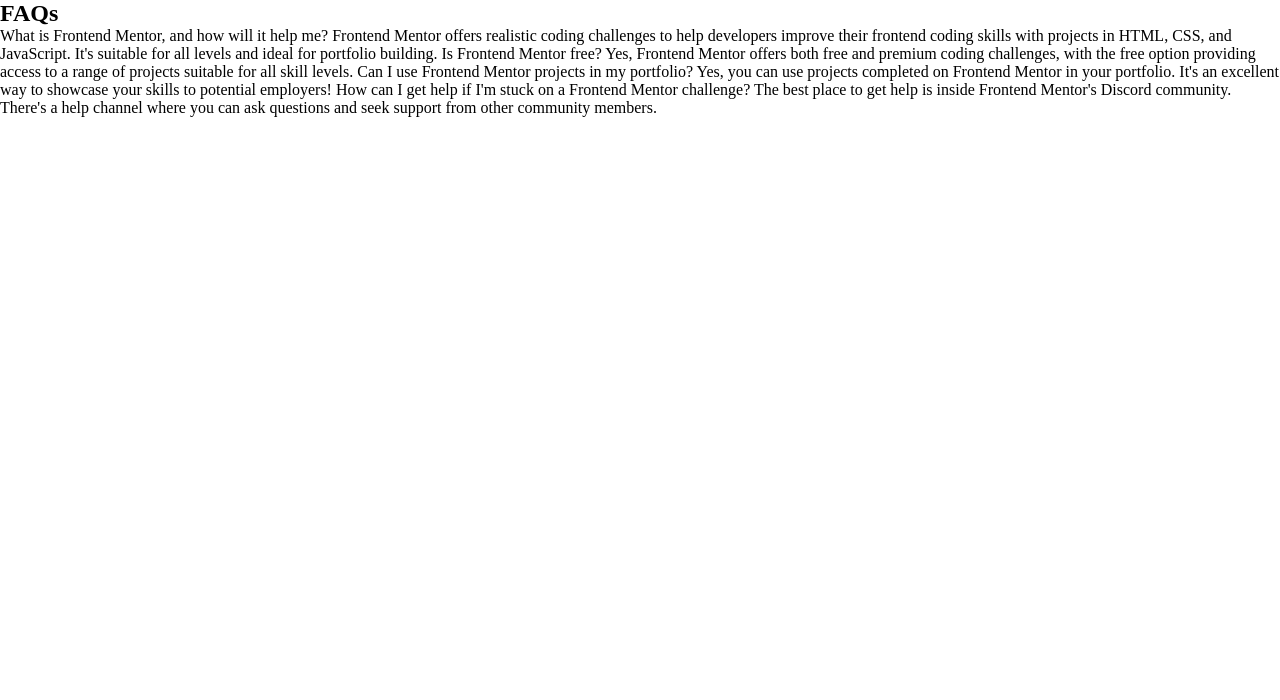
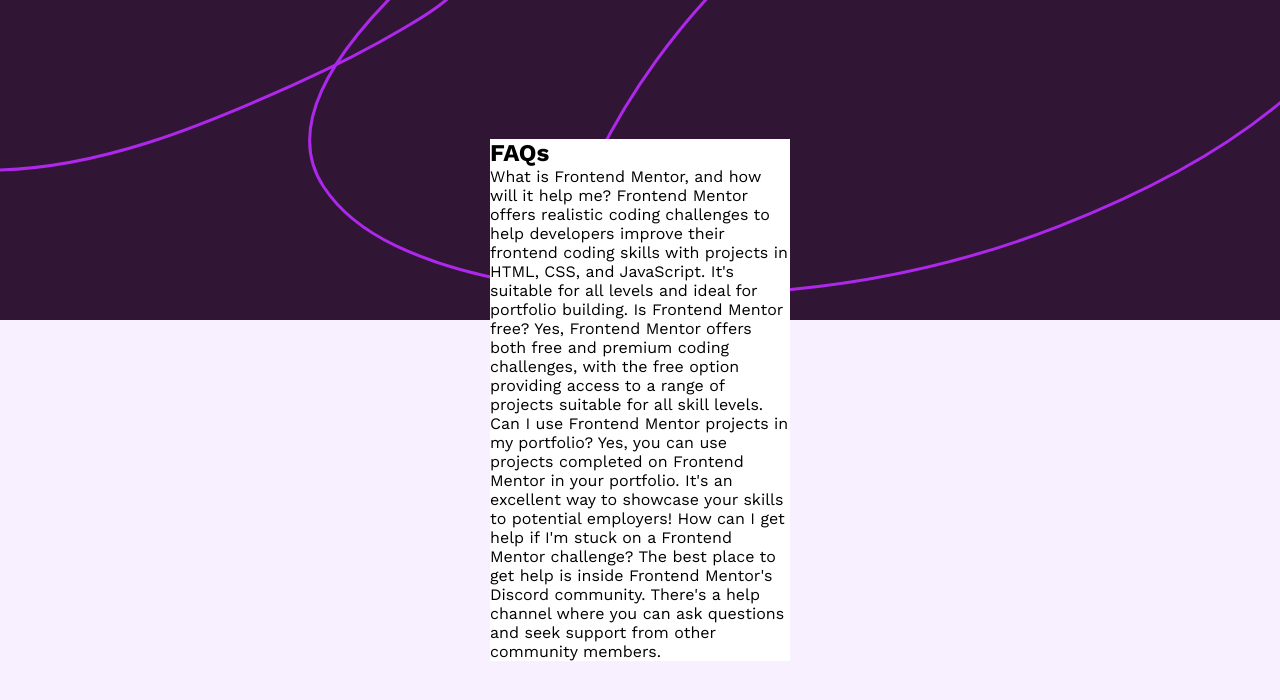
Before and after one commit to nejidevelops/Frontend-Mentor, a plain HTML site: page faq-accordion-main/index.html in a window 1280 px wide. Drawn offline with Linux system fonts and the light colour scheme.

Commit message:
Setting up root variables

```diff
--- a/faq-accordion-main/style.css
+++ b/faq-accordion-main/style.css
@@ -4,7 +4,47 @@
   box-sizing: border-box;
 }
 
+@font-face {
+  font-family: WorkSans;
+  src: url(./assets/fonts/WorkSans-VariableFont_wght.ttf);
+}
 
+@font-face {
+  font-family: WorkSans-Italic;
+  src: url(./assets/fonts/WorkSans-Italic-VariableFont_wght.ttf);
+}
+
+:root {
+  --white: hsl(0, 0%, 100%);
+  --light-pink: hsl(275, 100%, 97%);
+  --grayish-purple: hsl(292, 16%, 49%);
+  --dark-purple: hsl(292, 42%, 14%);
+
+  --font-size-paragraph: 16px;
+
+  --font-weight-light: 400;
+  --font-weight-regular: 600;
+  --font-weight-bold: 700;
+}
+
+body {
+  font-family: WorkSans;
+  background: url(./assets/images/background-pattern-desktop.svg);
+  background-repeat: no-repeat;
+  background-color: var(--light-pink);
+  height: 100vh;
+  display: grid;
+  align-content: center;
+  justify-content: center;
+}
+
+p {
+  font-size: var(--font-size-paragraph);
+}
+
+article {
+  background-color: var(--white);width: 300px;
+}
 
 .attribution {
   font-size: 11px;
```
